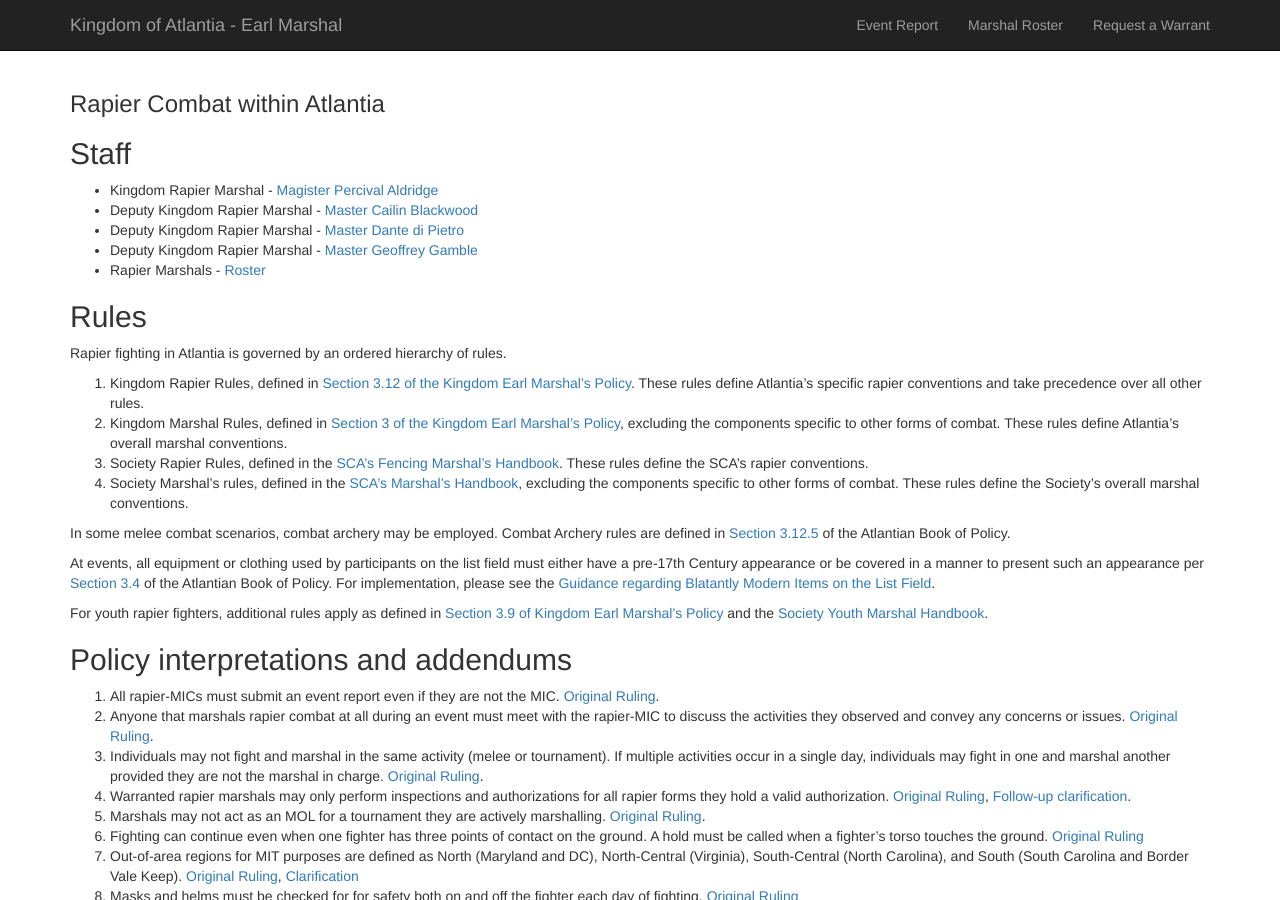
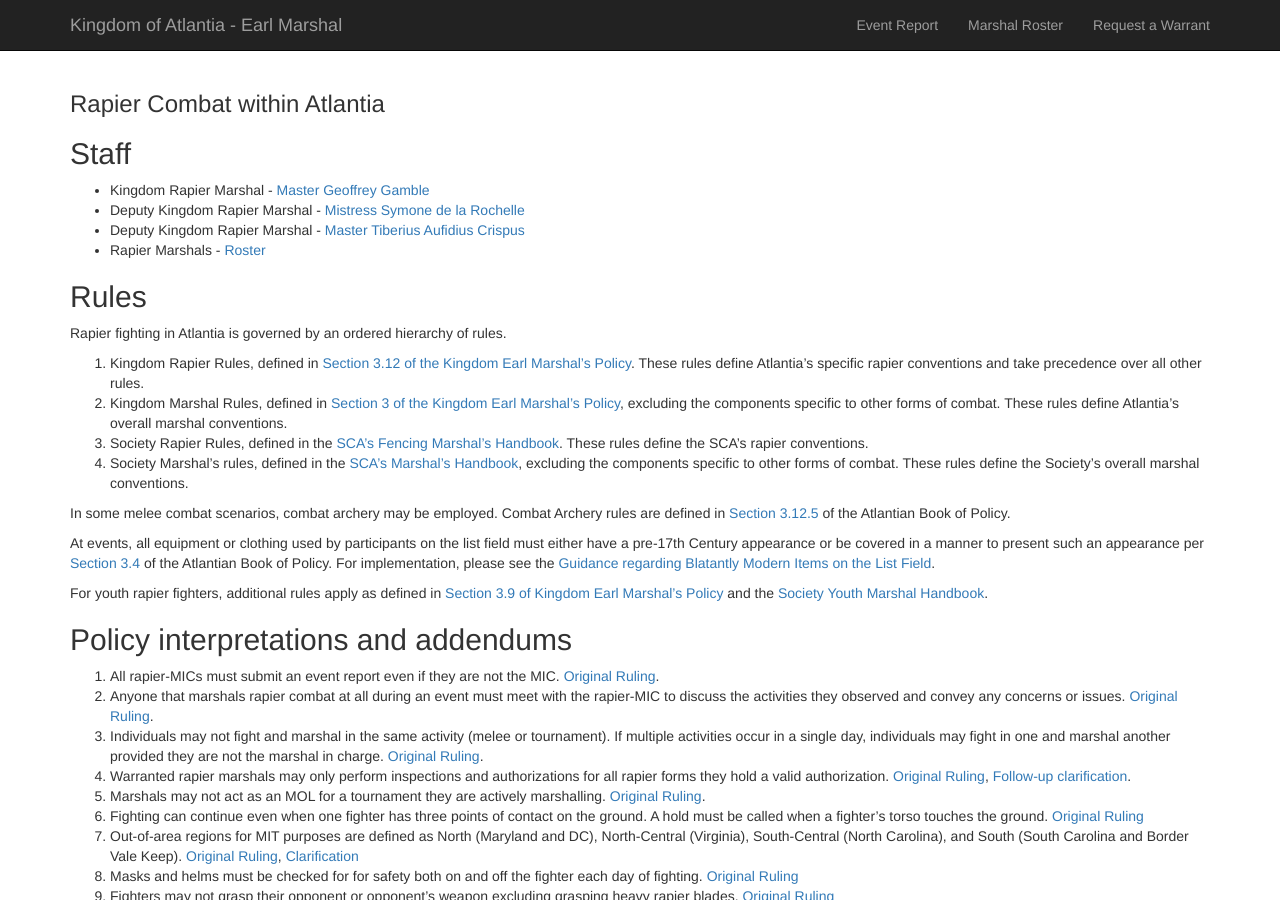
Before and after one commit to academie-de-espee/earl-marshal, a Jekyll site: the page built from rapier.md, in a window 1280 px wide and 900 px high. Built offline with Jekyll 4.4.1, drawn with Linux system fonts in a browser that asks for light colours.

Commit message:
update rapier marshals

```diff
--- a/rapier.md
+++ b/rapier.md
@@ -5,10 +5,9 @@ layout: default
 
 ## Staff
 
-* Kingdom Rapier Marshal - [Magister Percival Aldridge](https://warrant.atlantia.sca.org/user/300)
-* Deputy Kingdom Rapier Marshal - [Master Cailin Blackwood](https://warrant.atlantia.sca.org/user/1171)
-* Deputy Kingdom Rapier Marshal - [Master Dante di Pietro](https://warrant.atlantia.sca.org/user/606)
-* Deputy Kingdom Rapier Marshal - [Master Geoffrey Gamble](https://warrant.atlantia.sca.org/user/36)
+* Kingdom Rapier Marshal - [Master Geoffrey Gamble](https://warrant.atlantia.sca.org/user/36)
+* Deputy Kingdom Rapier Marshal - [Mistress Symone de la Rochelle](https://warrant.atlantia.sca.org/user/903)
+* Deputy Kingdom Rapier Marshal - [Master Tiberius Aufidius Crispus](https://warrant.atlantia.sca.org/user/1545)
 * Rapier Marshals - [Roster](https://warrant.atlantia.sca.org/warrants/type/14)
 
 ## Rules
```
